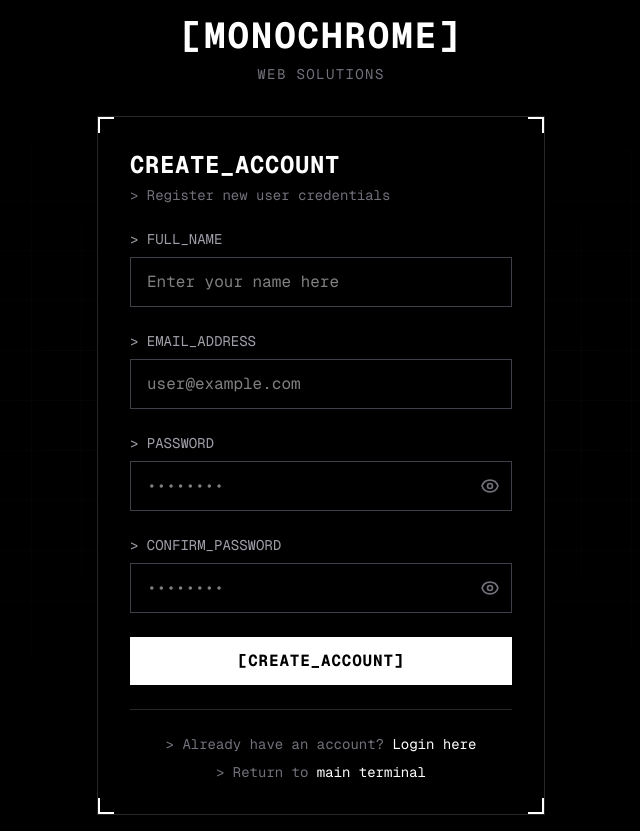
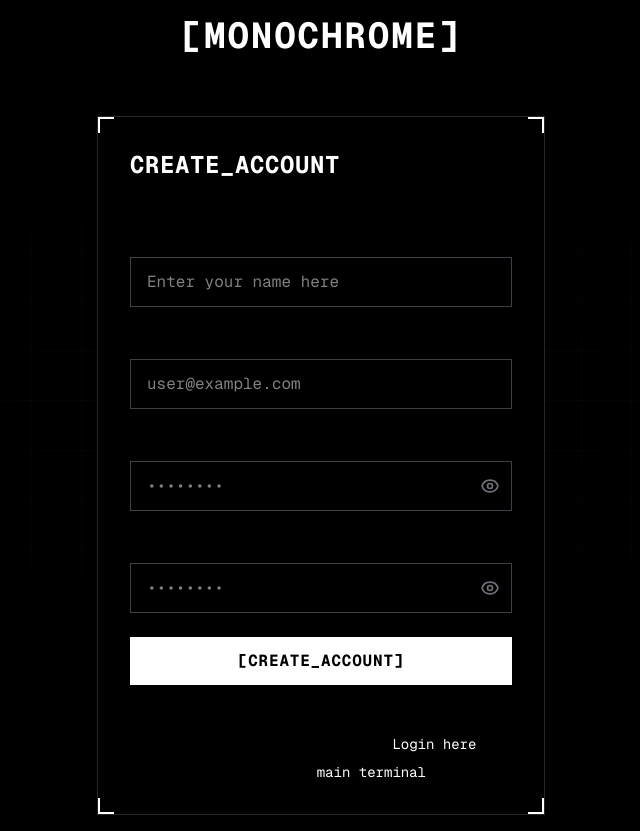
Before and after one commit to saadferozee/Project-Monochrome, a Next.js app: page /register in a window 1280 px wide. Shown: the whole page, without its empty margins (319-959 px from the left). Built offline with nearby package versions, Linux system fonts and the light colour scheme.

Commit message:
Replace zinc colors with opacity-based classes - Part 2 (register page)

```diff
--- a/src/app/register/page.jsx
+++ b/src/app/register/page.jsx
@@ -96,7 +96,7 @@ const RegisterPage = () => {
               <span className="text-white">]</span>
             </h1>
           </Link>
-          <p className="text-zinc-500 text-sm tracking-widest">WEB SOLUTIONS</p>
+          <p className="text-black/90 dark:text-white/90 text-sm tracking-widest">WEB SOLUTIONS</p>
         </div>
 
         {/* Register Box */}
@@ -110,7 +110,7 @@ const RegisterPage = () => {
           {/* Header */}
           <div className="mb-6">
             <h2 className="text-2xl font-bold mb-1 tracking-wide">CREATE_ACCOUNT</h2>
-            <p className="text-zinc-500 text-sm">{'>'} Register new user credentials</p>
+            <p className="text-black/90 dark:text-white/90 text-sm">{'>'} Register new user credentials</p>
           </div>
 
           {/* Error Message */}
@@ -124,7 +124,7 @@ const RegisterPage = () => {
           <form onSubmit={handleSubmit} className="space-y-6">
             {/* Name Field */}
             <div>
-              <label className="block text-sm mb-2 text-zinc-400">
+              <label className="block text-sm mb-2 text-black/90 dark:text-white/90">
                 {'>'} FULL_NAME
               </label>
               <input
@@ -141,7 +141,7 @@ const RegisterPage = () => {
 
             {/* Email Field */}
             <div>
-              <label className="block text-sm mb-2 text-zinc-400">
+              <label className="block text-sm mb-2 text-black/90 dark:text-white/90">
                 {'>'} EMAIL_ADDRESS
               </label>
               <input
@@ -158,7 +158,7 @@ const RegisterPage = () => {
 
             {/* Password Field */}
             <div>
-              <label className="block text-sm mb-2 text-zinc-400">
+              <label className="block text-sm mb-2 text-black/90 dark:text-white/90">
                 {'>'} PASSWORD
               </label>
               <div className="relative">
@@ -195,10 +195,10 @@ const RegisterPage = () => {
               {formData.password && (
                 <div className="mt-3 space-y-2">
                   <div className="flex items-center gap-2 text-xs">
-                    <span className={passwordStrength.hasMinLength ? 'text-green-500' : 'text-zinc-600'}>
+                    <span className={passwordStrength.hasMinLength ? 'text-green-500' : 'text-black/90 dark:text-white/90'}>
                       {passwordStrength.hasMinLength ? '[✓]' : '[✗]'}
                     </span>
-                    <span className={passwordStrength.hasMinLength ? 'text-zinc-400' : 'text-zinc-600'}>
+                    <span className={passwordStrength.hasMinLength ? 'text-black/90 dark:text-white/90' : 'text-black/60 dark:text-white/60'}>
                       At least 6 characters
                     </span>
                   </div>
@@ -240,7 +240,7 @@ const RegisterPage = () => {
 
             {/* Confirm Password Field */}
             <div>
-              <label className="block text-sm mb-2 text-zinc-400">
+              <label className="block text-sm mb-2 text-black/90 dark:text-white/90">
                 {'>'} CONFIRM_PASSWORD
               </label>
               <div className="relative">
@@ -299,7 +299,7 @@ const RegisterPage = () => {
           </form>
 
           {/* Footer Links */}
-          <div className="mt-6 pt-6 border-t border-zinc-800 text-center text-sm text-zinc-500">
+          <div className="mt-6 pt-6 border-t border-black/20 dark:border-white/20 text-center text-sm text-black/90 dark:text-white/90">
             <p>
               {'>'} Already have an account?{' '}
               <Link href="/login" className="text-white hover:underline">
```
